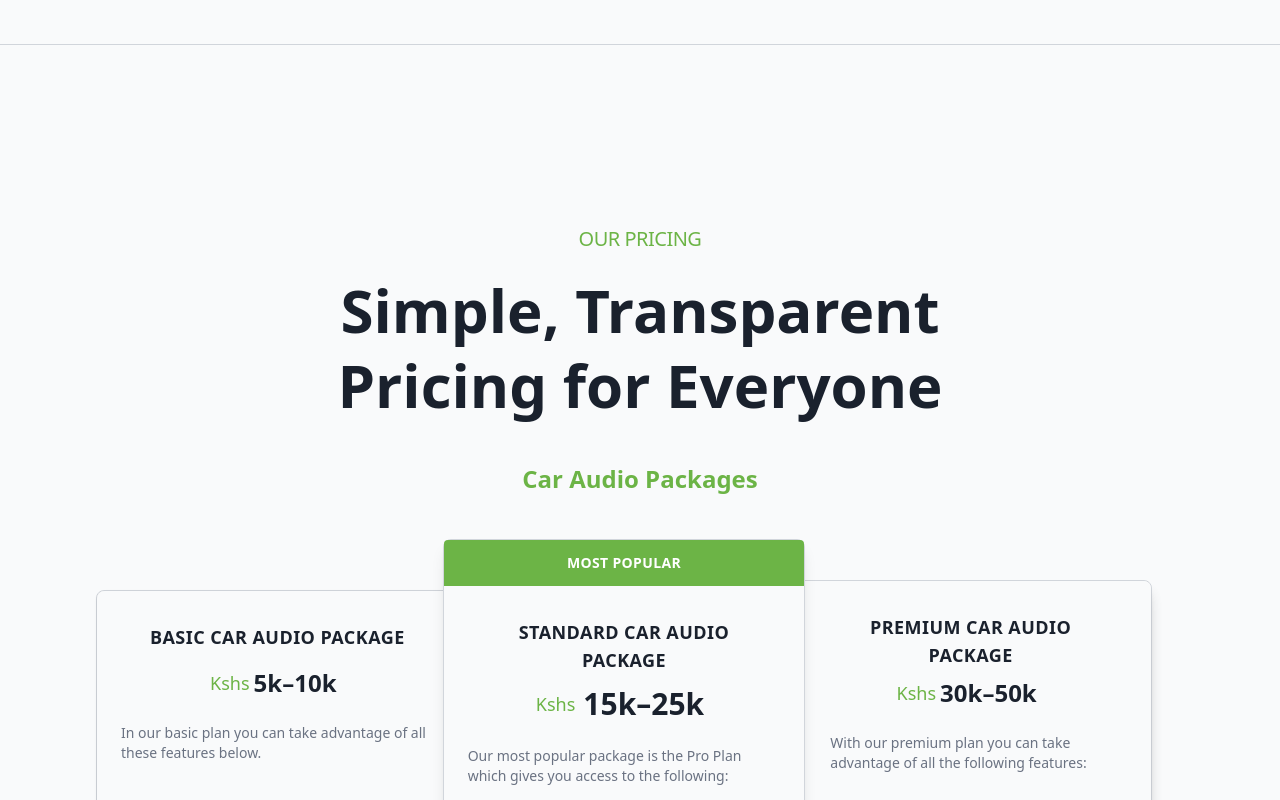
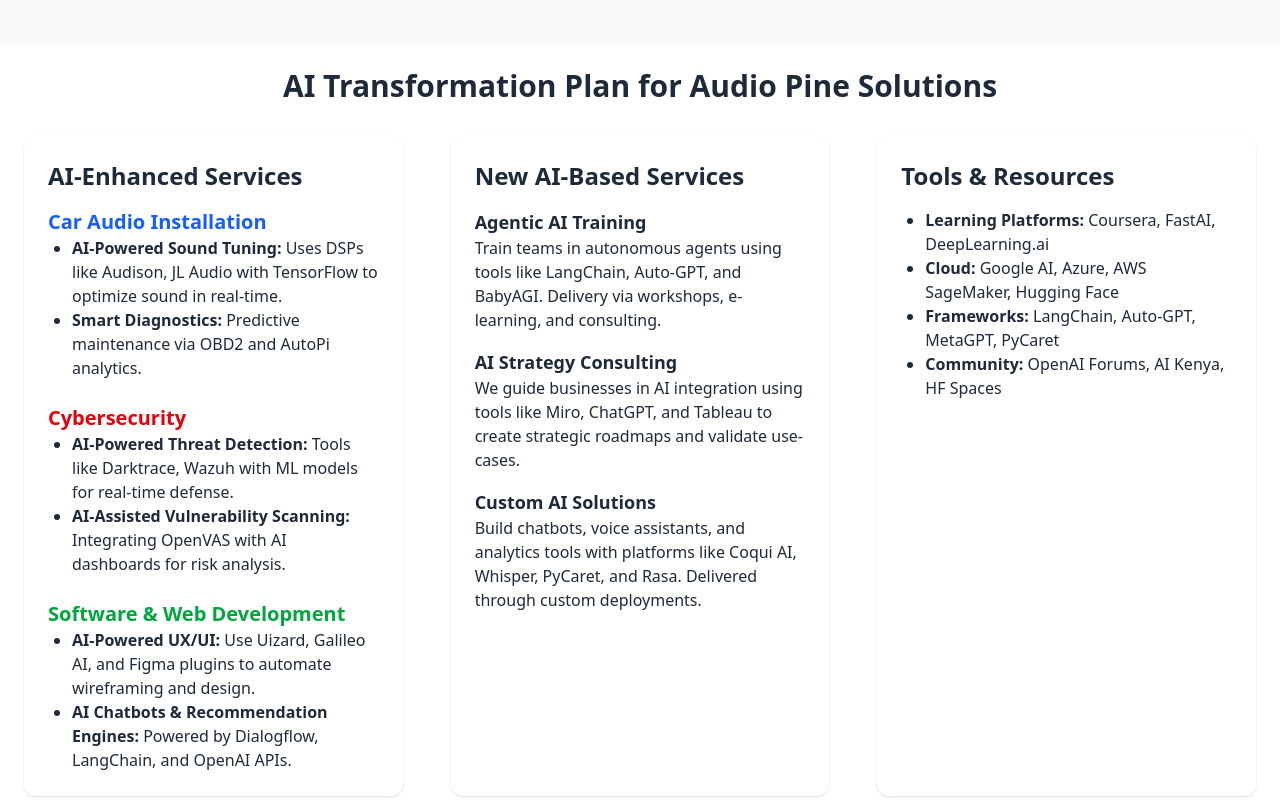
Before and after one commit to Njau-dev/Audio-pine-Solutions, a Vue app: page / in a window 1280 px wide. Shown: the part 2680-3480 px from the top of the page. Built offline with nearby package versions, Linux system fonts and the light colour scheme.

Commit message:
Added component for Intro of ai

```diff
--- a/src/App.vue
+++ b/src/App.vue
@@ -3,6 +3,7 @@
 import Hero from './components/Hero.vue';
 import Features from './components/Features.vue';
 import Pricing from './components/Pricing.vue';
+import AIintro  from './components/AIIntro.vue';
 import Testimonials from './components/Testimonials.vue';
 import Footer from './components/Footer.vue';
 import Contact from './components/Contact.vue';
@@ -14,6 +15,7 @@
     <main>
       <Hero />
       <Features />
+      <AIintro/>
       <Pricing />
       <Testimonials />
       <Contact />
--- /dev/null
+++ b/src/components/AIIntro.vue
@@ -0,0 +1,75 @@
+<template>
+  <div class="p-6 text-gray-800">
+    <h1 class="text-3xl font-bold mb-8 text-center">AI Transformation Plan for Audio Pine Solutions</h1>
+    <div class="grid gap-12 md:grid-cols-2 lg:grid-cols-3">
+      <section class="bg-white shadow rounded-xl p-6">
+        <h2 class="text-2xl font-bold mb-4">AI-Enhanced Services</h2>
+        <div class="space-y-6">
+          <div>
+            <h3 class="text-xl font-semibold text-blue-600">Car Audio Installation</h3>
+            <ul class="list-disc ml-6">
+              <li><strong>AI-Powered Sound Tuning:</strong> Uses DSPs like Audison, JL Audio with TensorFlow to optimize sound in real-time.</li>
+              <li><strong>Smart Diagnostics:</strong> Predictive maintenance via OBD2 and AutoPi analytics.</li>
+            </ul>
+          </div>
+          <div>
+            <h3 class="text-xl font-semibold text-red-600">Cybersecurity</h3>
+            <ul class="list-disc ml-6">
+              <li><strong>AI-Powered Threat Detection:</strong> Tools like Darktrace, Wazuh with ML models for real-time defense.</li>
+              <li><strong>AI-Assisted Vulnerability Scanning:</strong> Integrating OpenVAS with AI dashboards for risk analysis.</li>
+            </ul>
+          </div>
+          <div>
+            <h3 class="text-xl font-semibold text-green-600">Software & Web Development</h3>
+            <ul class="list-disc ml-6">
+              <li><strong>AI-Powered UX/UI:</strong> Use Uizard, Galileo AI, and Figma plugins to automate wireframing and design.</li>
+              <li><strong>AI Chatbots & Recommendation Engines:</strong> Powered by Dialogflow, LangChain, and OpenAI APIs.</li>
+            </ul>
+          </div>
+        </div>
+      </section>
+
+      <section class="bg-white shadow rounded-xl p-6">
+        <h2 class="text-2xl font-bold mb-4">New AI-Based Services</h2>
+        <div class="space-y-4">
+          <div>
+            <h3 class="text-lg font-semibold">Agentic AI Training</h3>
+            <p>Train teams in autonomous agents using tools like LangChain, Auto-GPT, and BabyAGI. Delivery via workshops, e-learning, and consulting.</p>
+          </div>
+          <div>
+            <h3 class="text-lg font-semibold">AI Strategy Consulting</h3>
+            <p>We guide businesses in AI integration using tools like Miro, ChatGPT, and Tableau to create strategic roadmaps and validate use-cases.</p>
+          </div>
+          <div>
+            <h3 class="text-lg font-semibold">Custom AI Solutions</h3>
+            <p>Build chatbots, voice assistants, and analytics tools with platforms like Coqui AI, Whisper, PyCaret, and Rasa. Delivered through custom deployments.</p>
+          </div>
+        </div>
+      </section>
+
+      <section class="bg-white shadow rounded-xl p-6">
+        <h2 class="text-2xl font-bold mb-4">Tools & Resources</h2>
+        <ul class="list-disc ml-6">
+          <li><strong>Learning Platforms:</strong> Coursera, FastAI, DeepLearning.ai</li>
+          <li><strong>Cloud:</strong> Google AI, Azure, AWS SageMaker, Hugging Face</li>
+          <li><strong>Frameworks:</strong> LangChain, Auto-GPT, MetaGPT, PyCaret</li>
+          <li><strong>Community:</strong> OpenAI Forums, AI Kenya, HF Spaces</li>
+        </ul>
+      </section>
+    </div>
+  </div>
+</template>
+
+<script setup>
+// No JS logic needed
+</script>
+
+<style scoped>
+section {
+  transition: all 0.3s ease;
+}
+section:hover {
+  transform: scale(1.01);
+  box-shadow: 0 4px 20px rgba(0,0,0,0.1);
+}
+</style>
```
